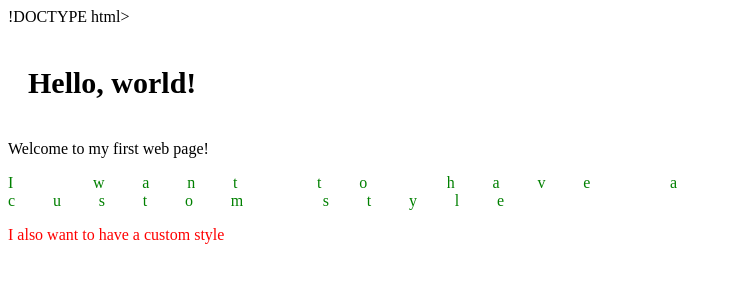
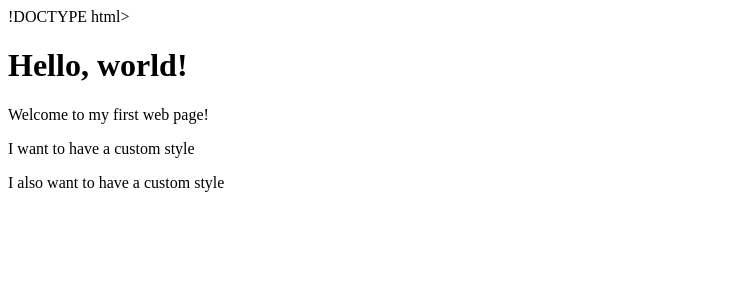
Before and after one commit to RWMumo/git-learn, a plain HTML site: page index.html in a window 1280 px wide. Shown: the whole page, without its empty margins (0-731 px from the left). Drawn offline with Linux system fonts and the light colour scheme.

Commit message:
unliked css

```diff
--- a/index.html
+++ b/index.html
@@ -6,7 +6,7 @@
 <head>
     <title>My first webpage!</title>
     <!-- This is the key to linking your html file to your stylesheet -->
-    <link href="css/style.css" rel="stylesheet" type="text/css">
+    <!-- <link href="css/style.css" rel="stylesheet" type="text/css"> -->
 </head>
 
 <!-- The body is everything that is displayed on the page -->
```
